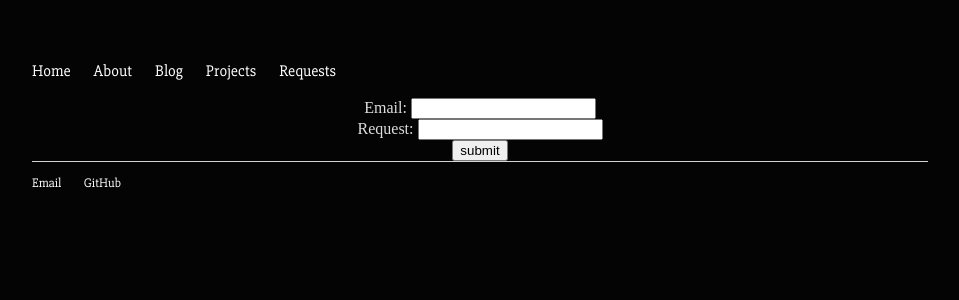
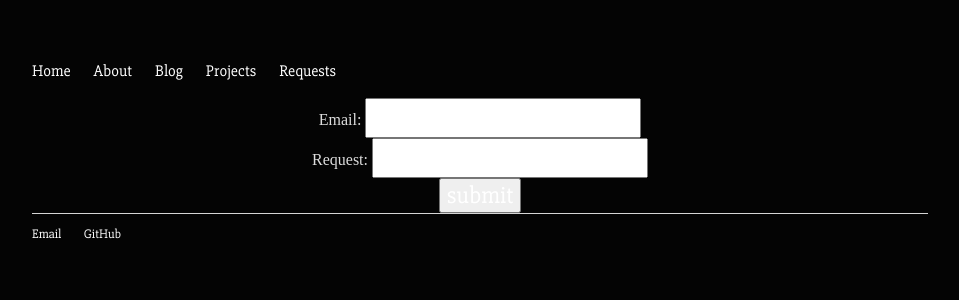
Before and after one commit to 44thCircle/44thCircle.github.io, a Jekyll site: the page built from req/index.html, in a window 1280 px wide. Shown: the top 300 px of the page, without its empty margins (160-1119 px from the left). Built offline with Jekyll 4.4.1, drawn with Linux system fonts in a browser that asks for light colours.

Commit message:
kinda fixed input css I think

```diff
--- a/css/main.css
+++ b/css/main.css
@@ -18,6 +18,8 @@ nav ul li, footer ul li { display: inline; margin-right: 20px; }
 
 footer { border-top: 1px solid #d5d5d5; font-size: .8em; }
 
+input { font-family: 'Slabo 27px', 'Helvetica', 'Arial', 'Sans-Serif'; font-size: 1.5em; line-height: 1.4em; color: #ffffff; }
+
 /* Blog */
 ul.posts { margin: 20px auto 40px; font-size: 1.5em; }
 ul.posts li { list-style: none; }
```
